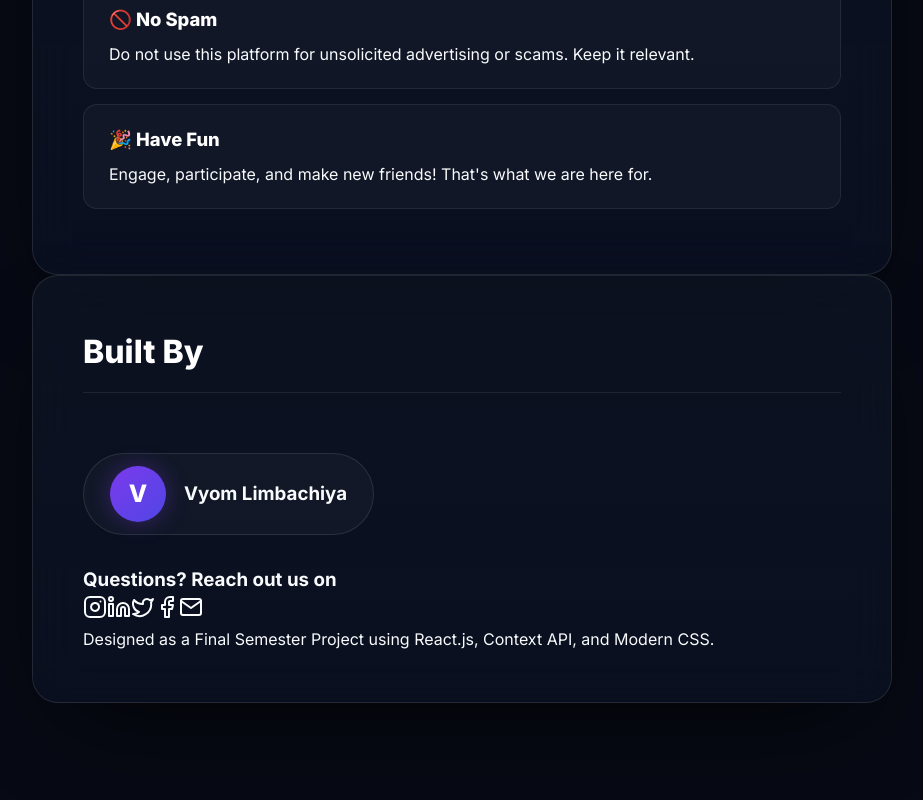
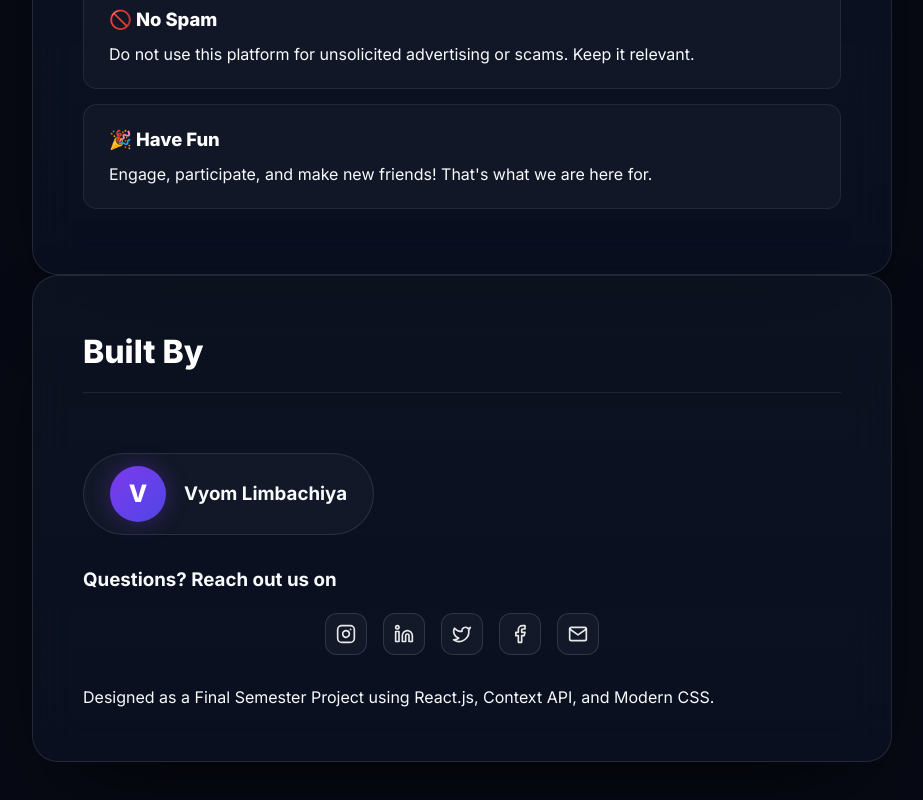
Before and after one commit to vyom2507/EventConnect, a React (Vite) app in the folder EventConnect/eventconnect-frontend/: page /about in a window 1280 px wide. Shown: the part 935-1735 px from the top of the page, without its empty margins (178-1101 px from the left). Before the commit the page ends 1698 px from the top, so only its background shows below. Built offline with nearby package versions, Linux system fonts and the light colour scheme.

Commit message:
Add social media icons styling to styles.css

```diff
--- a/EventConnect/eventconnect-frontend/src/Styles/styles.css
+++ b/EventConnect/eventconnect-frontend/src/Styles/styles.css
@@ -1467,3 +1467,41 @@ header {
   .profile-header { flex-direction: column; text-align: center; }
   .profile-stats-row { flex-direction: column; gap: 16px; }
 }
+
+.dev-socials {
+  display: flex;
+  justify-content: center;
+  align-items: center;
+  gap: 16px;
+  margin: 18px 0 30px;
+  flex-wrap: wrap;
+}
+
+.social-icon {
+  width: 42px;
+  height: 42px;
+  display: inline-flex;
+  align-items: center;
+  justify-content: center;
+  border-radius: 12px;
+  background: rgba(255, 255, 255, 0.04);
+  border: 1px solid rgba(255, 255, 255, 0.12);
+  color: rgba(255, 255, 255, 0.9);
+  transition: all 0.25s ease;
+}
+
+.social-icon svg {
+  width: 20px;
+  height: 20px;
+}
+
+.social-icon:hover {
+  transform: translateY(-3px);
+  background: rgba(255, 255, 255, 0.12);
+  border-color: rgba(255, 255, 255, 0.25);
+}
+.social-icon.insta:hover { color: #e1306c; }
+.social-icon.linked:hover { color: #0a66c2; }
+.social-icon.twit:hover { color: #1d9bf0; }
+.social-icon.fb:hover { color: #1877f2; }
+.social-icon.mail:hover { color: #a5b4fc; }
```
